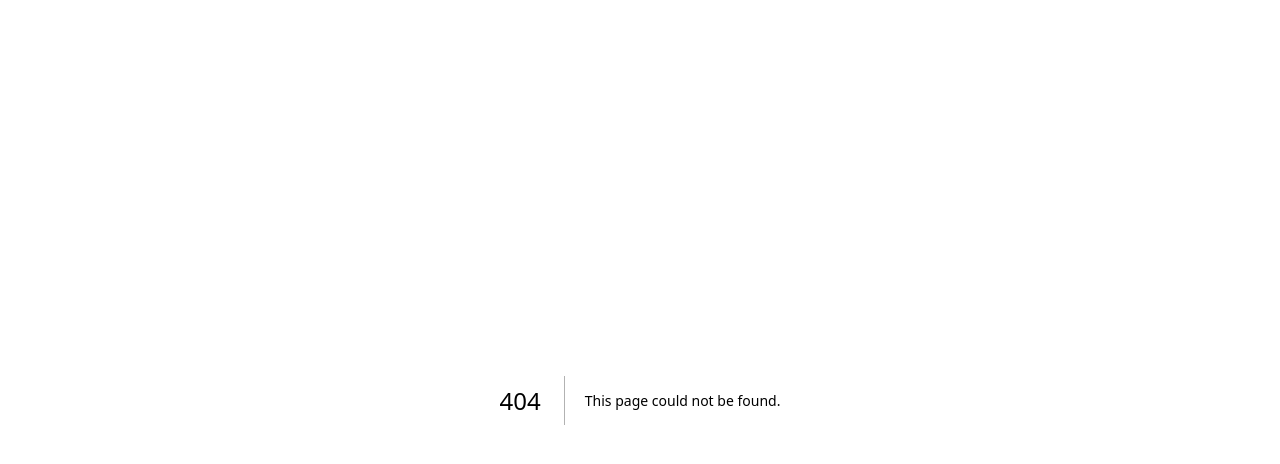
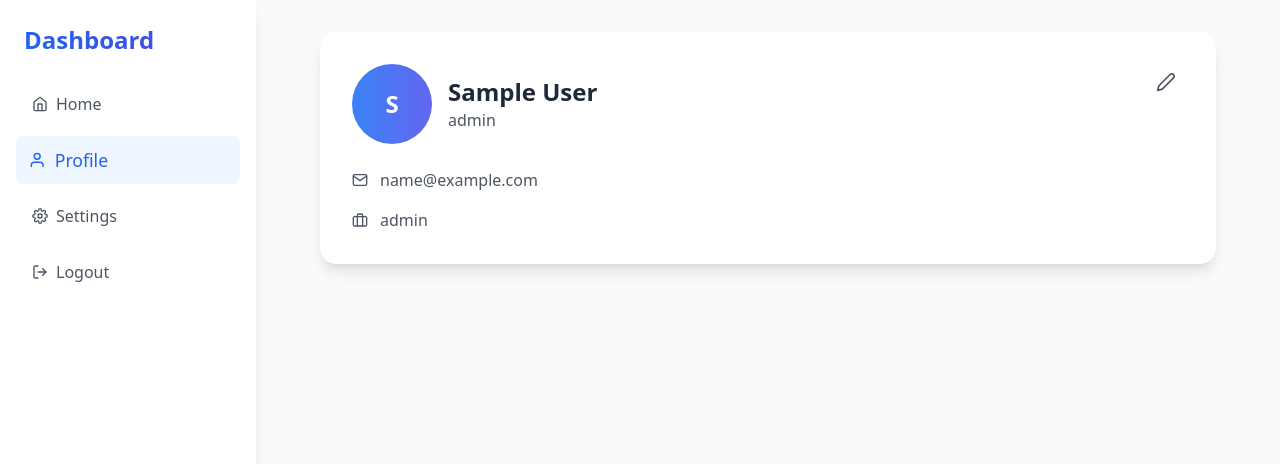
Before and after one commit to benjaminbelloeil/softwareweb, a Next.js app: page /dashboard/profile in a window 1280 px wide. Before the commit this address had no page. Shown: the top 464 px of the page. Built offline with nearby package versions, Linux system fonts and the light colour scheme; sample sign-in values are in the browser's storage.

Commit message:
Implement profile editing functionality and enhance navigation items in the dashboard in order to navigate to the corresponding tab which displays the correct page. Also, made sure the paths were correctly set up with pathname and button to distinguish it from the logout button and a redirection.

```diff
--- a/app/components/dashboard/NavItem.jsx
+++ b/app/components/dashboard/NavItem.jsx
@@ -1,15 +1,28 @@
-export default function NavItem({ icon, text, active, onClick }) {
-    return (
-      <button
-        onClick={onClick}
-        className={`flex items-center space-x-2 w-full px-4 py-3 mb-2 rounded-lg transition-colors duration-200 ${
-          active
-            ? 'bg-blue-50 dark:bg-blue-900/30 text-blue-600 dark:text-blue-400'
-            : 'text-gray-600 dark:text-gray-300 hover:bg-gray-100 dark:hover:bg-gray-700'
-        }`}
+'use client'
+import Link from 'next/link'
+import { motion } from 'framer-motion'
+
+export default function NavItem({ icon, text, href, active, onClick }) {
+  const Component = onClick ? 'button' : Link
+  const props = onClick ? { onClick } : { href }
+
+  return (
+    <Component
+      {...props}
+      className={`flex items-center space-x-2 w-full px-4 py-3 mb-2 rounded-lg transition-colors ${
+        active
+          ? 'bg-blue-50 dark:bg-blue-900/20 text-blue-600 dark:text-blue-400'
+          : 'text-gray-600 dark:text-gray-300 hover:bg-gray-100 dark:hover:bg-gray-700/50'
+      }`}
+    >
+      <motion.div
+        initial={false}
+        animate={{ scale: active ? 1.1 : 1 }}
+        className="flex items-center space-x-2"
       >
         {icon}
         <span>{text}</span>
-      </button>
-    )
-  }
+      </motion.div>
+    </Component>
+  )
+}
--- /dev/null
+++ b/app/components/dashboard/ProfileCard.jsx
@@ -0,0 +1,56 @@
+'use client'
+import { motion } from 'framer-motion'
+import { useAuth } from '../../context/AuthContext'
+import { FiMail, FiBriefcase, FiEdit2 } from 'react-icons/fi'
+
+export default function ProfileCard({ onEdit }) {
+  const { user } = useAuth()
+
+  return (
+    <motion.div
+      initial={{ opacity: 0, y: 20 }}
+      animate={{ opacity: 1, y: 0 }}
+      className="bg-white rounded-2xl shadow-lg p-8"
+    >
+      <div className="flex justify-between items-start mb-6">
+        <div className="flex items-center space-x-4">
+          <div className="h-20 w-20 rounded-full bg-gradient-to-r from-blue-500 to-indigo-500 flex items-center justify-center">
+            <span className="text-2xl font-bold text-white">
+              {user?.name?.charAt(0).toUpperCase()}
+            </span>
+          </div>
+          <div>
+            <h2 className="text-2xl font-bold text-gray-800">{user?.name}</h2>
+            <p className="text-gray-600">{user?.role || 'Software Developer'}</p>
+          </div>
+        </div>
+        <motion.button
+          whileHover={{ scale: 1.05 }}
+          whileTap={{ scale: 0.95 }}
+          onClick={onEdit}
+          className="p-2 text-gray-600 hover:text-blue-500"
+        >
+          <FiEdit2 size={20} />
+        </motion.button>
+      </div>
+
+      <div className="space-y-4">
+        <div className="flex items-center space-x-3 text-gray-600">
+          <FiMail />
+          <span>{user?.email}</span>
+        </div>
+        <div className="flex items-center space-x-3 text-gray-600">
+          <FiBriefcase />
+          <span>{user?.role || 'Software Developer'}</span>
+        </div>
+      </div>
+
+      {user?.bio && (
+        <div className="mt-6">
+          <h3 className="text-lg font-semibold text-gray-800 mb-2">About</h3>
+          <p className="text-gray-600">{user.bio}</p>
+        </div>
+      )}
+    </motion.div>
+  )
+}
--- a/app/components/dashboard/Sidebar.jsx
+++ b/app/components/dashboard/Sidebar.jsx
@@ -3,9 +3,29 @@ import { motion } from 'framer-motion'
 import { FiHome, FiSettings, FiUser, FiLogOut } from 'react-icons/fi'
 import NavItem from './NavItem'
 import { useAuth } from '@/app/context/AuthContext'
+import { usePathname } from 'next/navigation'
 
 export default function Sidebar() {
   const { logout } = useAuth()
+  const pathname = usePathname()
+
+  const navItems = [
+    {
+      icon: <FiHome />,
+      text: 'Home',
+      href: '/dashboard',
+    },
+    {
+      icon: <FiUser />,
+      text: 'Profile',
+      href: '/dashboard/profile',
+    },
+    {
+      icon: <FiSettings />,
+      text: 'Settings',
+      href: '',
+    },
+  ]
 
   return (
     <motion.nav
@@ -19,9 +39,15 @@ export default function Sidebar() {
         </h2>
       </div>
       <div className="px-4">
-        <NavItem icon={<FiHome />} text="Home" active />
-        <NavItem icon={<FiUser />} text="Profile" />
-        <NavItem icon={<FiSettings />} text="Settings" />
+        {navItems.map((item) => (
+          <NavItem
+            key={item.href}
+            icon={item.icon}
+            text={item.text}
+            href={item.href}
+            active={pathname === item.href}
+          />
+        ))}
         <NavItem
           icon={<FiLogOut />}
           text="Logout"
--- a/app/context/AuthContext.jsx
+++ b/app/context/AuthContext.jsx
@@ -50,8 +50,14 @@ export function AuthProvider({ children }) {
     router.push('/')
   }
 
+  const updateProfile = (userData) => {
+    const updatedUser = { ...user, ...userData }
+    setUser(updatedUser)
+    localStorage.setItem('user', JSON.stringify(updatedUser))
+  }
+
   return (
-    <AuthContext.Provider value={{ user, loading, login, logout, register, error }}>
+    <AuthContext.Provider value={{ user, loading, login, logout, register, error, updateProfile}}>
       {children}
     </AuthContext.Provider>
   )
--- a/app/dashboard/page.jsx
+++ b/app/dashboard/page.jsx
@@ -2,7 +2,6 @@
 import { motion } from 'framer-motion'
 import { useAuth } from '../context/AuthContext'
 import DashboardCard from '../components/dashboard/DashboardCard'
-import Head from 'next/head'
 
 export default function Dashboard() {
   const { user } = useAuth()
--- /dev/null
+++ b/app/dashboard/profile/page.jsx
@@ -0,0 +1,114 @@
+'use client'
+import { useState } from 'react'
+import { motion } from 'framer-motion'
+import { useAuth } from '../../context/AuthContext'
+import ProfileCard from '../../components/dashboard/ProfileCard'
+
+export default function Profile() {
+  const { user, updateProfile } = useAuth()
+  const [isEditing, setIsEditing] = useState(false)
+  const [formData, setFormData] = useState({
+    name: user?.name || '',
+    email: user?.email || '',
+    role: user?.role || 'Software Developer',
+    bio: user?.bio || ''
+  })
+
+  const handleSubmit = (e) => {
+    e.preventDefault()
+    updateProfile(formData)
+    setIsEditing(false)
+  }
+
+  return (
+    <motion.div
+      initial={{ opacity: 0, y: 20 }}
+      animate={{ opacity: 1, y: 0 }}
+      transition={{ duration: 0.5 }}
+      className="max-w-4xl mx-auto space-y-6"
+    >
+      {isEditing ? (
+        <motion.form
+          initial={{ opacity: 0, y: 20 }}
+          animate={{ opacity: 1, y: 0 }}
+          className="bg-white rounded-2xl shadow-lg p-8"
+          onSubmit={handleSubmit}
+        >
+          <h2 className="text-2xl font-bold text-gray-800 mb-6">Edit Profile</h2>
+          <div className="space-y-6">
+            <div className="grid grid-cols-1 md:grid-cols-2 gap-6">
+              <div>
+                <label className="block text-sm font-medium text-gray-700 mb-2">
+                  Name
+                </label>
+                <input
+                  type="text"
+                  value={formData.name}
+                  onChange={(e) => setFormData({ ...formData, name: e.target.value })}
+                  className="w-full px-4 py-2 rounded-lg border border-gray-200 focus:ring-2 focus:ring-blue-500 focus:border-transparent"
+                />
+              </div>
+              <div>
+                <label className="block text-sm font-medium text-gray-700 mb-2">
+                  Email
+                </label>
+                <input
+                  type="email"
+                  value={formData.email}
+                  onChange={(e) => setFormData({ ...formData, email: e.target.value })}
+                  className="w-full px-4 py-2 rounded-lg border border-gray-200 focus:ring-2 focus:ring-blue-500 focus:border-transparent"
+                />
+              </div>
+            </div>
+
+            <div>
+              <label className="block text-sm font-medium text-gray-700 mb-2">
+                Role
+              </label>
+              <input
+                type="text"
+                value={formData.role}
+                onChange={(e) => setFormData({ ...formData, role: e.target.value })}
+                className="w-full px-4 py-2 rounded-lg border border-gray-200 focus:ring-2 focus:ring-blue-500 focus:border-transparent"
+              />
+            </div>
+
+            <div>
+              <label className="block text-sm font-medium text-gray-700 mb-2">
+                Bio
+              </label>
+              <textarea
+                value={formData.bio}
+                onChange={(e) => setFormData({ ...formData, bio: e.target.value })}
+                rows={4}
+                className="w-full px-4 py-2 rounded-lg border border-gray-200 focus:ring-2 focus:ring-blue-500 focus:border-transparent"
+              />
+            </div>
+
+            <div className="flex justify-end space-x-4">
+              <motion.button
+                type="button"
+                whileHover={{ scale: 1.02 }}
+                whileTap={{ scale: 0.98 }}
+                onClick={() => setIsEditing(false)}
+                className="px-4 py-2 text-gray-600 hover:text-gray-800"
+              >
+                Cancel
+              </motion.button>
+              <motion.button
+                type="submit"
+                whileHover={{ scale: 1.02 }}
+                whileTap={{ scale: 0.98 }}
+                className="px-4 py-2 bg-blue-500 text-white rounded-lg hover:bg-blue-600"
+              >
+                Save Changes
+              </motion.button>
+            </div>
+          </div>
+        </motion.form>
+      ) : (
+        <ProfileCard onEdit={() => setIsEditing(true)} />
+      )}
+    </motion.div>
+  )
+}
```
